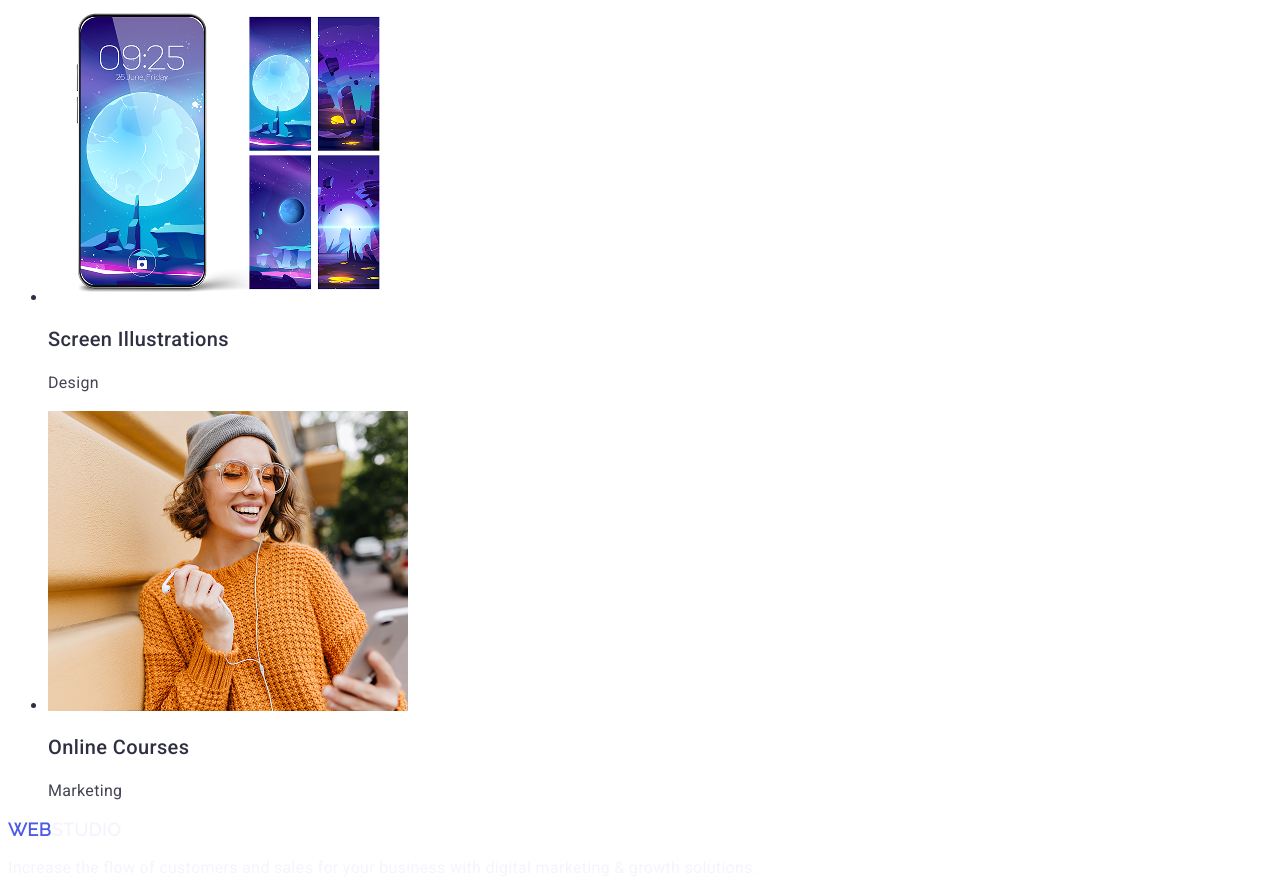
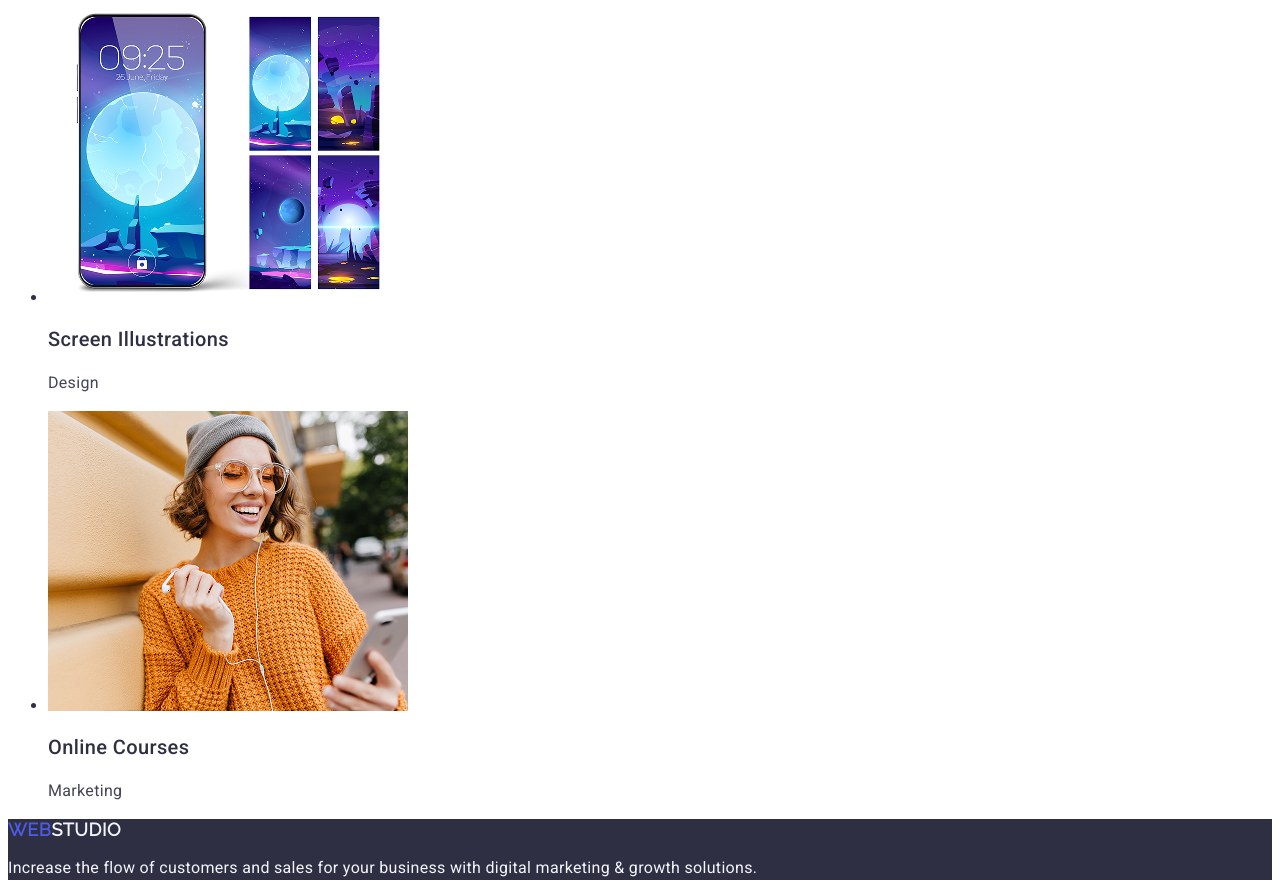
Before and after one commit to TimothyYur/goit-markup-hw-02, a plain HTML site: page index.html in a window 1280 px wide. Shown: the part 3821-4717 px from the top of the page. Drawn offline with Linux system fonts and the light colour scheme.

Commit message:
added css

```diff
--- a/style.css
+++ b/style.css
@@ -138,6 +138,10 @@ body{
   color: #434455;
 }
 
+
+.footer{
+  background-color: #2E2F42;
+}
 .footer-logo{
   font-weight: 700;
   font-size: 18px;
```
